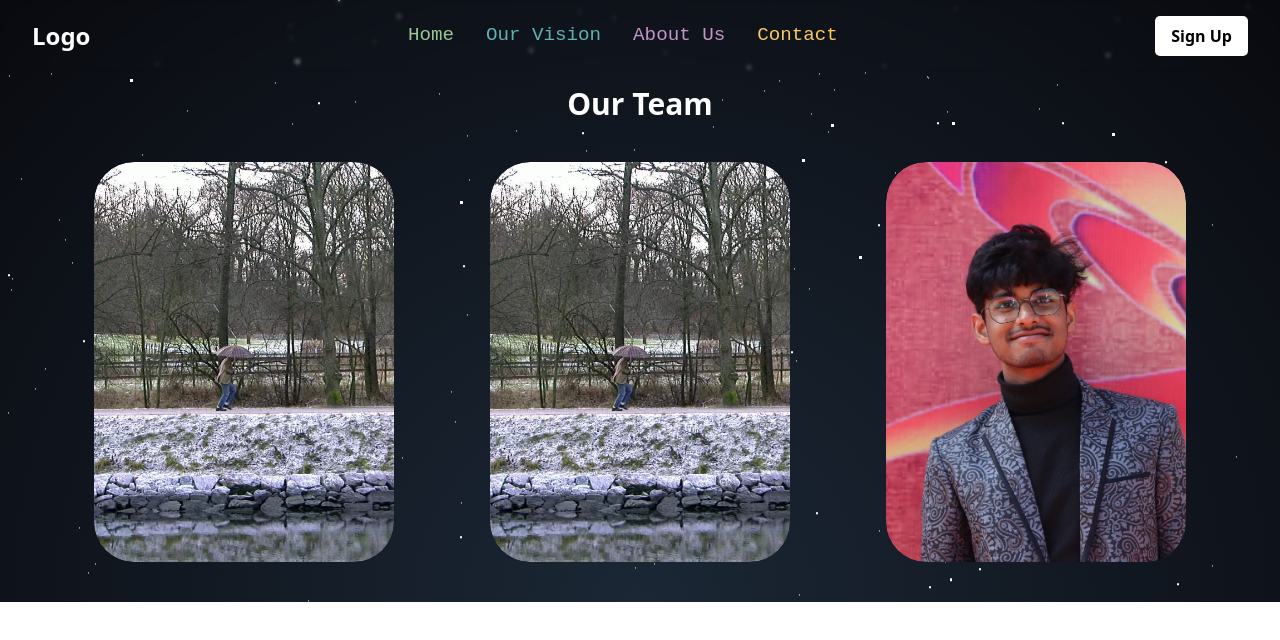
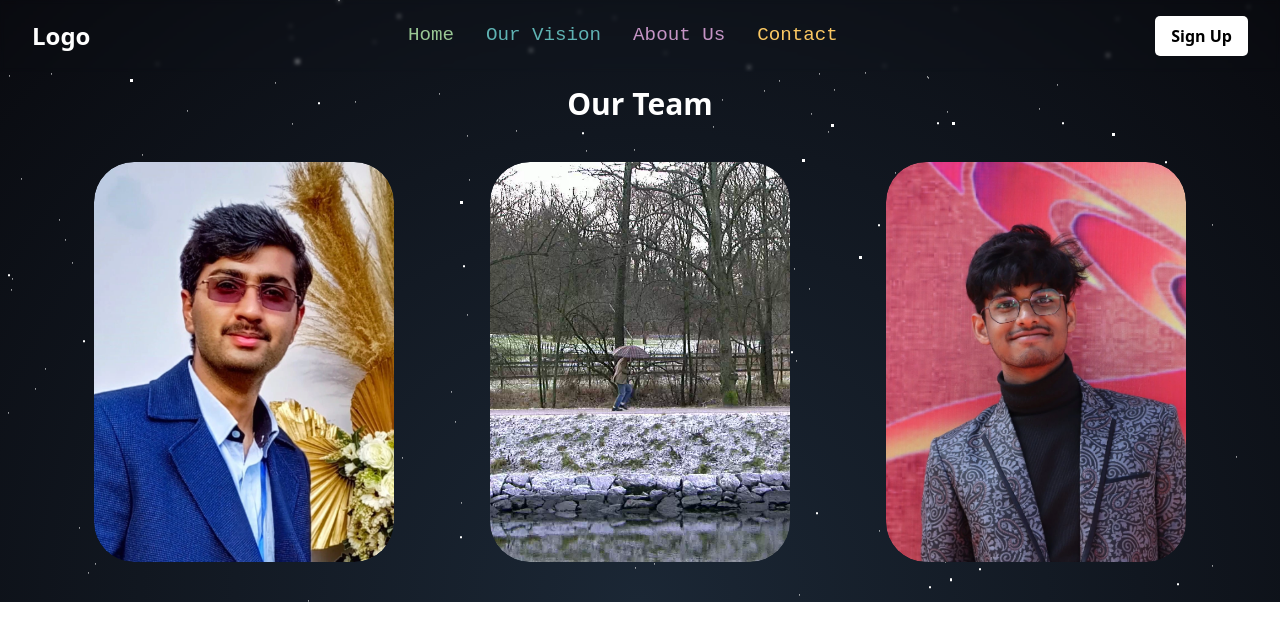
Before and after one commit to DuhanJishnu/LURN-beta, a React (Vite) app in the folder apps/frontend/: page /about_us in a window 1280 px wide. Shown: the top 640 px of the page. Built offline with nearby package versions, Linux system fonts and the light colour scheme.

Commit message:
add photo

```diff
--- a/apps/frontend/src/pages/AboutUs.jsx
+++ b/apps/frontend/src/pages/AboutUs.jsx
@@ -7,7 +7,7 @@ const teamMembers = [
 
     description: `Director and founding partner of Studio Alto, Andrew has over 10 years experience in Australia and the UK. He has worked with a broad spectrum of clients, ranging from multi-national corporations to local and sustainable initiatives.`,
     education: 'Bachelor of Technology (Computer Science) NIT Meghalaya',
-    img: '../../assets/Images/3.webp',
+    img: '../../assets/Images/jishnu.webp',
   },
   {
     name: 'Charity Rymbai',
```
Also changed, not shown: apps/frontend/assets/Images/jishnu.webp (added).
